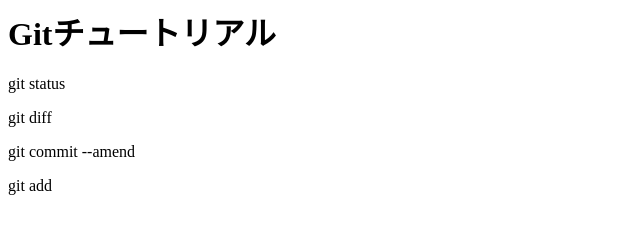
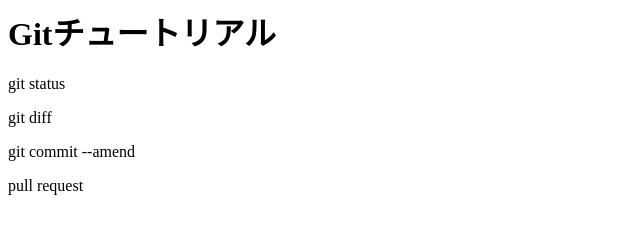
Before and after one commit to yuun33/git_tutorial, a plain HTML site: page index.html in a window 1280 px wide. Shown: the full height of the page, 0-640 px from the left. Drawn offline with Linux system fonts and the light colour scheme.

Commit message:
pullリクエストを追記

```diff
--- a/index.html
+++ b/index.html
@@ -2,4 +2,4 @@
 <p>git status</p>
 <p>git diff</p>
 <p>git commit --amend</p>
-<p>git add</p>
+<p>pull request</p>
```
